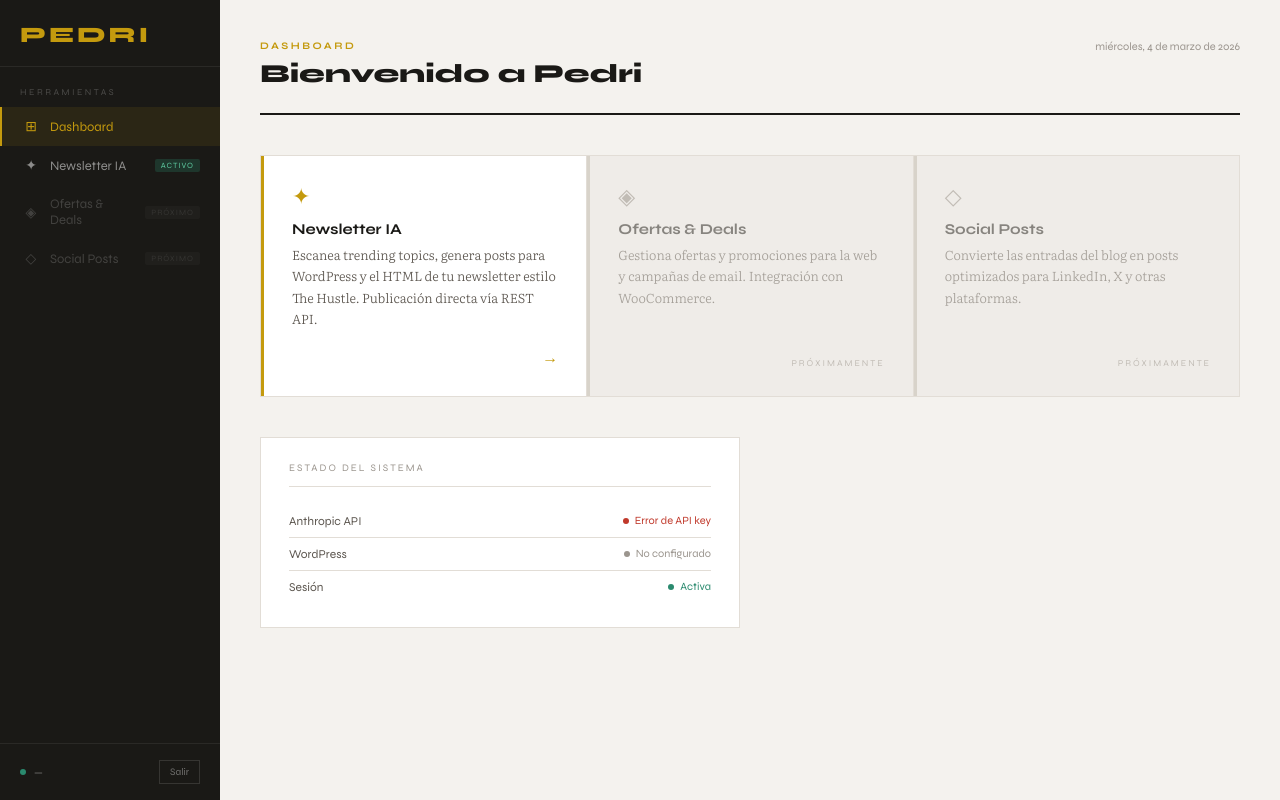
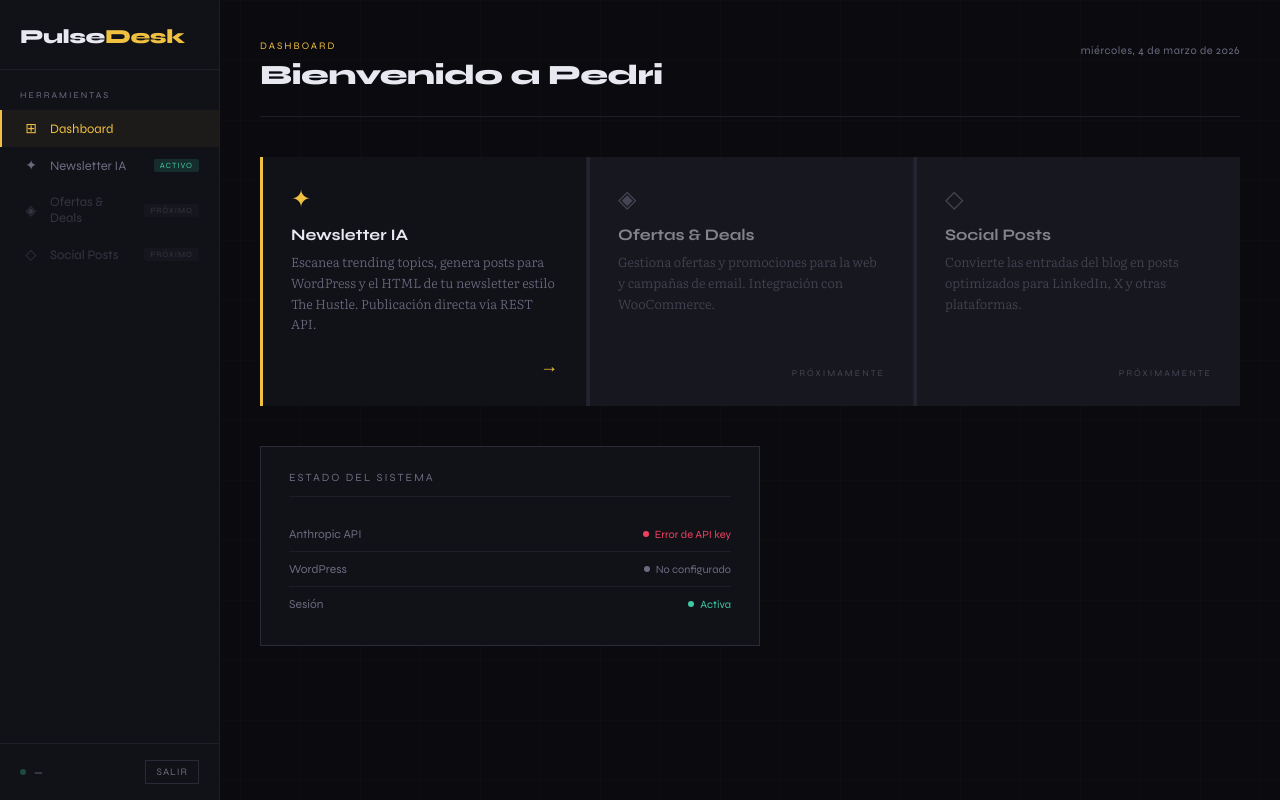
Before and after one commit to bsmartinternet/pedri, a website: page public/index.html in a window 1280 px wide. Drawn offline with Linux system fonts and the light colour scheme; no server answers.

Commit message:
Pedri v3ok

```diff
--- a/public/css/app.css
+++ b/public/css/app.css
@@ -1,49 +1,368 @@
-:root{--bg:#f4f2ee;--surface:#fff;--surface2:#f9f7f4;--border:#e2ddd6;--border2:#cec7bd;--text:#1a1916;--muted:#5c564f;--subtle:#9b958e;--accent:#c49a0e;--accent-dk:#a8840b;--accent2:#2a8a6e;--danger:#c0392b;--sidebar-w:220px}
-*{margin:0;padding:0;box-sizing:border-box}html{scroll-behavior:smooth}
-body{background:var(--bg);color:var(--text);font-family:'Literata',Georgia,serif;font-weight:300;min-height:100vh;display:flex}
-.sidebar{position:fixed;left:0;top:0;bottom:0;width:var(--sidebar-w);background:#1a1916;display:flex;flex-direction:column;z-index:100}
-.sidebar-logo{padding:22px 20px 18px;border-bottom:1px solid rgba(255,255,255,0.07)}
-.logo-text{font-family:'Syne',sans-serif;font-weight:800;font-size:22px;letter-spacing:3px;color:var(--accent);text-transform:uppercase}
-.sidebar-nav{flex:1;padding:20px 0;overflow-y:auto}
-.nav-section-label{font-family:'Syne',sans-serif;font-size:9px;letter-spacing:2.5px;text-transform:uppercase;color:rgba(255,255,255,0.22);padding:0 20px 10px}
-.nav-item{display:flex;align-items:center;gap:10px;padding:11px 20px;text-decoration:none;color:rgba(255,255,255,0.5);font-family:'Syne',sans-serif;font-size:13px;transition:all .15s;cursor:pointer;border-left:2px solid transparent}
-.nav-item:hover{color:rgba(255,255,255,0.88);background:rgba(255,255,255,0.05)}
-.nav-item.active{color:var(--accent);border-left-color:var(--accent);background:rgba(196,154,14,0.1)}
-.nav-item--soon{opacity:.35;cursor:default}.nav-item--soon:hover{color:rgba(255,255,255,0.5);background:none}
-.nav-icon{font-size:14px;width:18px;text-align:center;flex-shrink:0}
-.nav-badge{margin-left:auto;font-size:8px;letter-spacing:1px;text-transform:uppercase;background:rgba(42,138,110,0.25);color:#5ecba1;padding:2px 6px;border-radius:2px}
-.nav-badge--soon{background:rgba(255,255,255,0.08);color:rgba(255,255,255,0.28)}
-.sidebar-footer{padding:16px 20px;border-top:1px solid rgba(255,255,255,0.07);display:flex;align-items:center;gap:10px}
-.sidebar-user{display:flex;align-items:center;gap:8px;font-family:'Syne',sans-serif;font-size:11px;color:rgba(255,255,255,0.38);flex:1}
-.user-dot{width:6px;height:6px;border-radius:50%;background:var(--accent2);flex-shrink:0;animation:blink 2.5s ease-in-out infinite}
-@keyframes blink{0%,100%{opacity:1}50%{opacity:.3}}
-.btn-logout{background:none;border:1px solid rgba(255,255,255,0.12);color:rgba(255,255,255,0.38);padding:5px 10px;font-family:'Syne',sans-serif;font-size:10px;cursor:pointer;transition:all .2s}
-.btn-logout:hover{border-color:#e57368;color:#e57368}
-.main-content{margin-left:var(--sidebar-w);flex:1;padding:40px;min-height:100vh}
-.page-header{display:flex;justify-content:space-between;margin-bottom:40px;padding-bottom:24px;border-bottom:2px solid var(--text)}
-.page-eyebrow{font-family:'Syne',sans-serif;font-size:10px;letter-spacing:2.5px;text-transform:uppercase;color:var(--accent);margin-bottom:6px;font-weight:700}
-.page-title{font-family:'Syne',sans-serif;font-size:26px;font-weight:800;color:var(--text)}
-.header-date{font-family:'Syne',sans-serif;font-size:11px;color:var(--subtle);text-align:right}
-.tools-grid{display:grid;grid-template-columns:repeat(auto-fill,minmax(280px,1fr));gap:1px;background:var(--border);border:1px solid var(--border);margin-bottom:40px}
-.tool-card{background:var(--surface);padding:28px;display:flex;flex-direction:column;gap:14px;text-decoration:none;color:var(--text);transition:background .15s}
-.tool-card--active{cursor:pointer;border-left:3px solid var(--accent)}
-.tool-card--active:hover{background:var(--surface2)}
-.tool-card--soon{opacity:.45;cursor:default;border-left:3px solid var(--border2)}
-.tool-card-icon{font-size:22px;color:var(--accent);line-height:1}
-.tool-card--soon .tool-card-icon{color:var(--subtle)}
-.tool-card-body{flex:1}
-.tool-card-title{font-family:'Syne',sans-serif;font-size:15px;font-weight:700;margin-bottom:6px}
-.tool-card-desc{font-size:13px;color:var(--muted);line-height:1.65}
-.tool-card-arrow{font-size:16px;color:var(--accent);align-self:flex-end}
-.tool-card-soon-tag{font-family:'Syne',sans-serif;font-size:9px;letter-spacing:2px;text-transform:uppercase;color:var(--subtle);align-self:flex-end}
-.status-panel{background:var(--surface);border:1px solid var(--border);padding:24px 28px;max-width:480px}
-.status-panel-title{font-family:'Syne',sans-serif;font-size:10px;letter-spacing:2px;text-transform:uppercase;color:var(--subtle);margin-bottom:18px;padding-bottom:12px;border-bottom:1px solid var(--border)}
-.status-row{display:flex;justify-content:space-between;align-items:center;padding:9px 0;border-bottom:1px solid var(--border)}
-.status-row:last-child{border-bottom:none}
-.status-label{font-family:'Syne',sans-serif;font-size:12px;color:var(--muted)}
-.status-indicator{font-family:'Syne',sans-serif;font-size:11px;display:flex;align-items:center;gap:6px;color:var(--subtle)}
-.status-indicator.status-ok{color:var(--accent2)}.status-indicator.status-err{color:var(--danger)}
-.status-dot{width:6px;height:6px;border-radius:50%;background:currentColor}
-.toast{position:fixed;bottom:24px;right:24px;z-index:9999;background:var(--text);color:#fff;padding:12px 20px;font-family:'Syne',sans-serif;font-size:12px;font-weight:600;transform:translateY(80px);opacity:0;transition:all .3s;pointer-events:none;border-left:3px solid var(--accent2)}
-.toast.show{transform:translateY(0);opacity:1}.toast.error{border-left-color:var(--danger)}
-@media(max-width:768px){.sidebar{transform:translateX(-100%)}.main-content{margin-left:0;padding:20px}}
+/* ─── RESET & BASE ─── */
+:root {
+  --bg: #0a0a0f;
+  --surface: #111118;
+  --surface2: #18181f;
+  --border: #1e1e28;
+  --border2: #2a2a38;
+  --text: #e8e8f0;
+  --muted: #6b6b80;
+  --accent: #f0c040;
+  --accent2: #40c8a0;
+  --danger: #f04060;
+  --sidebar-w: 220px;
+}
+
+* { margin: 0; padding: 0; box-sizing: border-box; }
+html { scroll-behavior: smooth; }
+
+body {
+  background: var(--bg);
+  color: var(--text);
+  font-family: 'Literata', Georgia, serif;
+  font-weight: 300;
+  min-height: 100vh;
+  display: flex;
+}
+
+body::before {
+  content: '';
+  position: fixed;
+  inset: 0;
+  background-image:
+    linear-gradient(rgba(240,192,64,0.025) 1px, transparent 1px),
+    linear-gradient(90deg, rgba(240,192,64,0.025) 1px, transparent 1px);
+  background-size: 60px 60px;
+  pointer-events: none;
+  z-index: 0;
+}
+
+/* ─── SIDEBAR ─── */
+.sidebar {
+  position: fixed;
+  left: 0; top: 0; bottom: 0;
+  width: var(--sidebar-w);
+  background: var(--surface);
+  border-right: 1px solid var(--border);
+  display: flex;
+  flex-direction: column;
+  z-index: 100;
+}
+
+.sidebar-logo {
+  padding: 24px 20px 20px;
+  border-bottom: 1px solid var(--border);
+}
+
+.logo-text {
+  font-family: 'Syne', sans-serif;
+  font-weight: 800;
+  font-size: 20px;
+  letter-spacing: -0.5px;
+}
+
+.logo-text em { color: var(--accent); font-style: normal; }
+
+/* Nav */
+.sidebar-nav {
+  flex: 1;
+  padding: 20px 0;
+  overflow-y: auto;
+}
+
+.nav-section-label {
+  font-family: 'Syne', sans-serif;
+  font-size: 9px;
+  letter-spacing: 2px;
+  text-transform: uppercase;
+  color: var(--muted);
+  padding: 0 20px 10px;
+}
+
+.nav-item {
+  display: flex;
+  align-items: center;
+  gap: 10px;
+  padding: 10px 20px;
+  text-decoration: none;
+  color: var(--muted);
+  font-family: 'Syne', sans-serif;
+  font-size: 13px;
+  font-weight: 400;
+  transition: all 0.15s;
+  cursor: pointer;
+  border-left: 2px solid transparent;
+  position: relative;
+}
+
+.nav-item:hover { color: var(--text); background: var(--surface2); }
+.nav-item.active { color: var(--accent); border-left-color: var(--accent); background: rgba(240,192,64,0.05); }
+.nav-item--soon { opacity: 0.4; cursor: default; }
+.nav-item--soon:hover { color: var(--muted); background: none; }
+
+.nav-icon {
+  font-size: 14px;
+  width: 18px;
+  text-align: center;
+  flex-shrink: 0;
+}
+
+.nav-badge {
+  margin-left: auto;
+  font-size: 8px;
+  letter-spacing: 1px;
+  text-transform: uppercase;
+  background: rgba(64,200,160,0.15);
+  color: var(--accent2);
+  padding: 2px 6px;
+  border-radius: 2px;
+}
+
+.nav-badge--soon {
+  background: rgba(107,107,128,0.15);
+  color: var(--muted);
+}
+
+/* Sidebar footer */
+.sidebar-footer {
+  padding: 16px 20px;
+  border-top: 1px solid var(--border);
+  display: flex;
+  align-items: center;
+  gap: 10px;
+}
+
+.sidebar-user {
+  display: flex;
+  align-items: center;
+  gap: 8px;
+  font-family: 'Syne', sans-serif;
+  font-size: 11px;
+  color: var(--muted);
+  flex: 1;
+  min-width: 0;
+}
+
+.user-dot {
+  width: 6px; height: 6px;
+  border-radius: 50%;
+  background: var(--accent2);
+  flex-shrink: 0;
+  animation: blink 2s ease-in-out infinite;
+}
+
+@keyframes blink { 0%,100%{opacity:1} 50%{opacity:0.3} }
+
+.btn-logout {
+  background: none;
+  border: 1px solid var(--border2);
+  color: var(--muted);
+  padding: 5px 10px;
+  font-family: 'Syne', sans-serif;
+  font-size: 10px;
+  letter-spacing: 1px;
+  text-transform: uppercase;
+  cursor: pointer;
+  transition: all 0.2s;
+  flex-shrink: 0;
+}
+
+.btn-logout:hover { border-color: var(--danger); color: var(--danger); }
+
+/* ─── MAIN CONTENT ─── */
+.main-content {
+  margin-left: var(--sidebar-w);
+  flex: 1;
+  position: relative;
+  z-index: 1;
+  padding: 40px;
+  max-width: calc(100vw - var(--sidebar-w));
+}
+
+/* Page header */
+.page-header {
+  display: flex;
+  justify-content: space-between;
+  align-items: flex-start;
+  margin-bottom: 40px;
+  padding-bottom: 24px;
+  border-bottom: 1px solid var(--border);
+}
+
+.page-eyebrow {
+  font-family: 'Syne', sans-serif;
+  font-size: 10px;
+  letter-spacing: 2px;
+  text-transform: uppercase;
+  color: var(--accent);
+  margin-bottom: 6px;
+}
+
+.page-title {
+  font-family: 'Syne', sans-serif;
+  font-size: 28px;
+  font-weight: 800;
+  letter-spacing: -0.5px;
+}
+
+.header-date {
+  font-family: 'Syne', sans-serif;
+  font-size: 11px;
+  color: var(--muted);
+  letter-spacing: 0.5px;
+  text-align: right;
+  padding-top: 4px;
+}
+
+/* ─── TOOL CARDS ─── */
+.tools-grid {
+  display: grid;
+  grid-template-columns: repeat(auto-fill, minmax(280px, 1fr));
+  gap: 1px;
+  background: var(--border);
+  margin-bottom: 40px;
+}
+
+.tool-card {
+  background: var(--surface);
+  padding: 28px;
+  display: flex;
+  flex-direction: column;
+  gap: 16px;
+  text-decoration: none;
+  color: var(--text);
+  transition: background 0.2s;
+  position: relative;
+}
+
+.tool-card--active {
+  cursor: pointer;
+  border-left: 3px solid var(--accent);
+}
+
+.tool-card--active:hover { background: var(--surface2); }
+
+.tool-card--soon {
+  opacity: 0.5;
+  cursor: default;
+  border-left: 3px solid var(--border2);
+}
+
+.tool-card-icon {
+  font-size: 24px;
+  color: var(--accent);
+  line-height: 1;
+}
+
+.tool-card--soon .tool-card-icon { color: var(--muted); }
+
+.tool-card-body { flex: 1; }
+
+.tool-card-title {
+  font-family: 'Syne', sans-serif;
+  font-size: 16px;
+  font-weight: 700;
+  margin-bottom: 8px;
+}
+
+.tool-card-desc {
+  font-size: 13px;
+  color: var(--muted);
+  line-height: 1.6;
+}
+
+.tool-card-arrow {
+  font-size: 18px;
+  color: var(--accent);
+  align-self: flex-end;
+}
+
+.tool-card-soon-tag {
+  font-family: 'Syne', sans-serif;
+  font-size: 9px;
+  letter-spacing: 2px;
+  text-transform: uppercase;
+  color: var(--muted);
+  align-self: flex-end;
+}
+
+/* ─── STATUS PANEL ─── */
+.status-panel {
+  background: var(--surface);
+  border: 1px solid var(--border2);
+  padding: 24px 28px;
+  max-width: 500px;
+}
+
+.status-panel-title {
+  font-family: 'Syne', sans-serif;
+  font-size: 11px;
+  letter-spacing: 2px;
+  text-transform: uppercase;
+  color: var(--muted);
+  margin-bottom: 20px;
+  padding-bottom: 12px;
+  border-bottom: 1px solid var(--border);
+}
+
+.status-row {
+  display: flex;
+  justify-content: space-between;
+  align-items: center;
+  padding: 10px 0;
+  border-bottom: 1px solid var(--border);
+}
+
+.status-row:last-child { border-bottom: none; }
+
+.status-label {
+  font-family: 'Syne', sans-serif;
+  font-size: 12px;
+  color: var(--muted);
+}
+
+.status-indicator {
+  font-family: 'Syne', sans-serif;
+  font-size: 11px;
+  display: flex;
+  align-items: center;
+  gap: 6px;
+  color: var(--muted);
+}
+
+.status-indicator.status-ok { color: var(--accent2); }
+.status-indicator.status-err { color: var(--danger); }
+
+.status-dot {
+  width: 6px; height: 6px;
+  border-radius: 50%;
+  background: currentColor;
+}
+
+/* ─── UTILITIES ─── */
+.toast {
+  position: fixed;
+  bottom: 24px;
+  right: 24px;
+  z-index: 9999;
+  background: var(--accent2);
+  color: var(--bg);
+  padding: 12px 20px;
+  font-family: 'Syne', sans-serif;
+  font-size: 12px;
+  font-weight: 700;
+  letter-spacing: 0.5px;
+  transform: translateY(80px);
+  opacity: 0;
+  transition: all 0.3s;
+  pointer-events: none;
+}
+
+.toast.show { transform: translateY(0); opacity: 1; }
+.toast.error { background: var(--danger); }
+
+/* ─── RESPONSIVE ─── */
+@media (max-width: 768px) {
+  .sidebar { transform: translateX(-100%); }
+  .main-content { margin-left: 0; max-width: 100vw; padding: 20px; }
+}
--- a/public/index.html
+++ b/public/index.html
@@ -12,7 +12,7 @@
 <!-- SIDEBAR -->
 <aside class="sidebar" id="sidebar">
   <div class="sidebar-logo">
-    <span class="logo-text">PEDRI</span>
+    <span class="logo-text">Pulse<em>Desk</em></span>
   </div>
 
   <nav class="sidebar-nav">
```
Also changed, not shown: public/login.html (+10 -10 lines), 1 other file.
